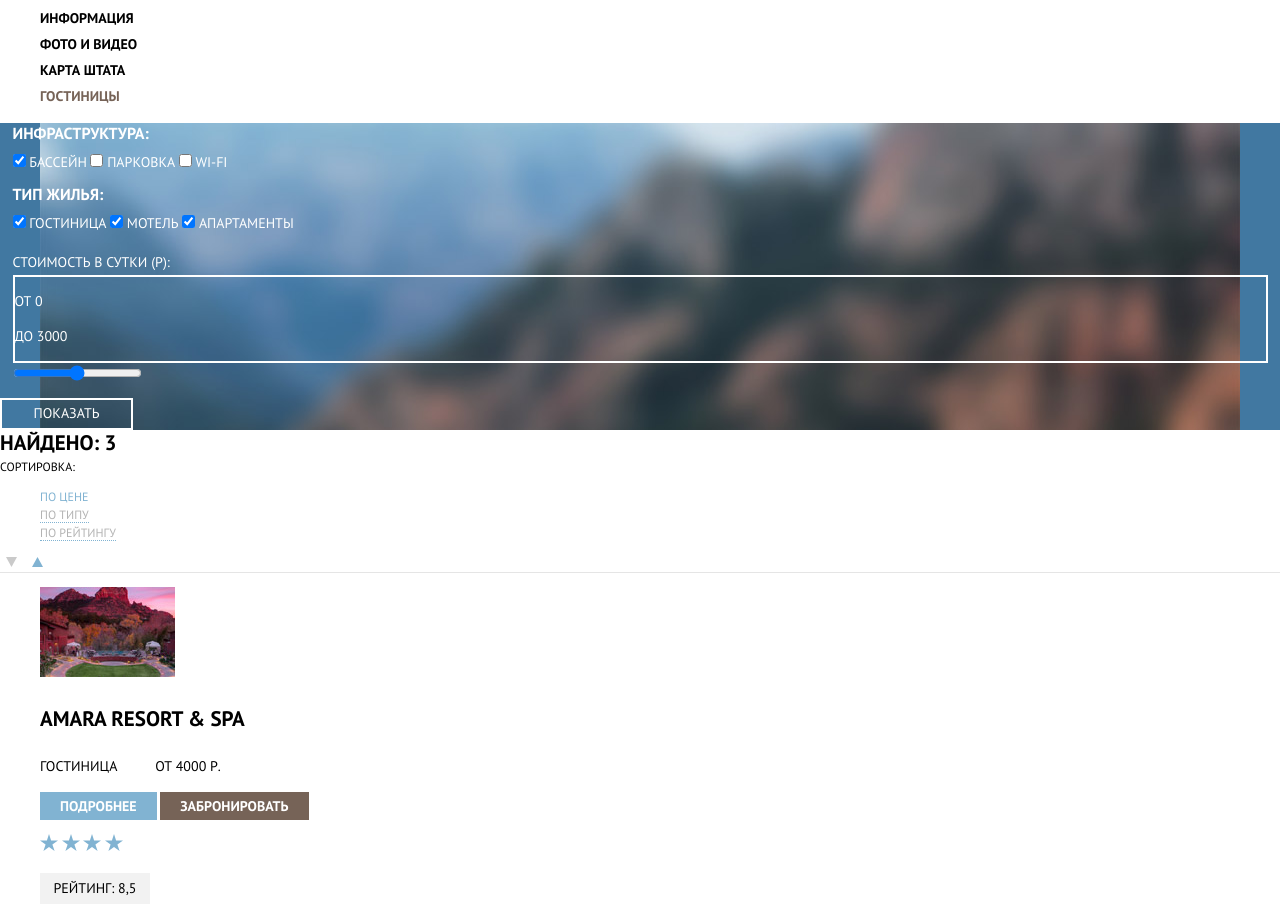
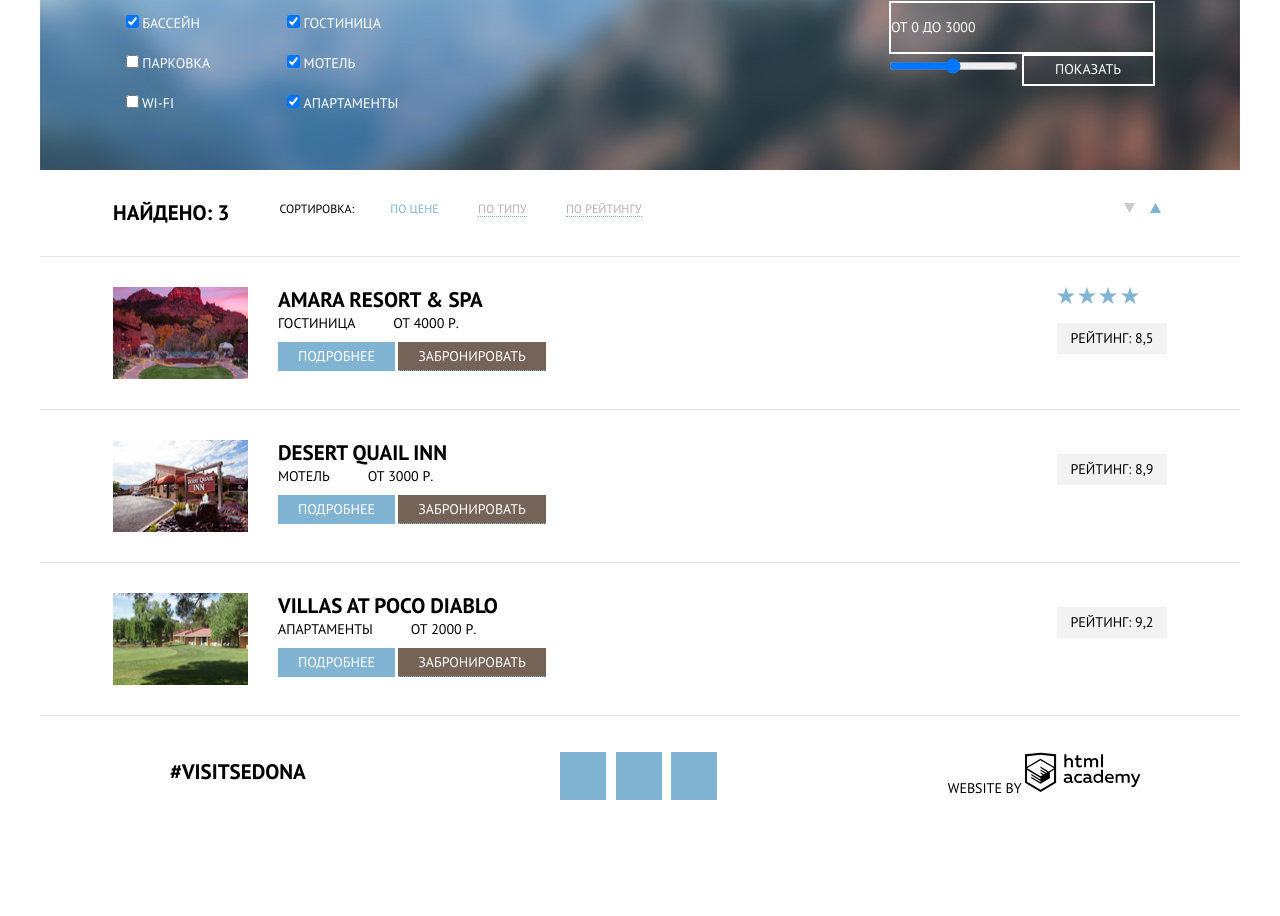
Before and after one commit to ilebedev-ru/264005-sedona, a plain HTML site: page catalog.html in a window 1280 px wide. Shown: the part 87-1003 px from the top of the page. After the commit the page ends 931 px from the top, so only its background shows below. Drawn offline with Linux system fonts and the light colour scheme.

Commit message:
Крупная сетка Седоны

```diff
--- a/catalog.html
+++ b/catalog.html
@@ -8,6 +8,7 @@
         <link rel="stylesheet" href="css/style.css">
     </head>
     <body>
+        <div class="main-container">
             <header class="main-header">
                 <nav class="header-nav">
                     <a href="index.html" title="Вернуться на главную страницу"><img src="img/logo.png" alt="Седона" width="138" height="70"></a>
@@ -26,15 +27,15 @@
                     <form action="http://echo.htmlacademy.ru" method="get" class="catalog-filter">
                         <fieldset>
                             <legend>Инфраструктура:</legend>
-                        <label><input type="checkbox" name="pool" checked> Бассейн</label>
-                        <label><input type="checkbox" name="parking"> Парковка</label>
-                        <label><input type="checkbox" name="wifi"> WI-FI</label>
+                            <p><label><input type="checkbox" name="pool" checked> Бассейн</label></p>
+                            <p><label><input type="checkbox" name="parking"> Парковка</label></p>
+                            <p><label><input type="checkbox" name="wifi"> WI-FI</label></p>
                         </fieldset>
                         <fieldset>
                             <legend>Тип жилья:</legend>
-                        <label><input type="checkbox" name="guestroom" checked> Гостиница</label>
-                        <label><input type="checkbox" name="hotel" checked> Мотель</label>
-                        <label><input type="checkbox" name="apartments" checked> Апартаменты</label>
+                            <p><label><input type="checkbox" name="guestroom" checked> Гостиница</label></p>
+                            <p><label><input type="checkbox" name="hotel" checked> Мотель</label></p>
+                            <p><label><input type="checkbox" name="apartments" checked> Апартаменты</label></p>
                         </fieldset>
                         <fieldset>
                             <label for="price">Стоимость в сутки (р):</label>
@@ -44,15 +45,15 @@
                             </div>
                             <input type="range" id="price" name="price" min="0" max="3000" step="100">
                             <output name="price"></output>
+                            <button type="submit" class="catalog-filter-btn">Показать</button>
                         </fieldset>
-                    <button type="submit" class="catalog-filter-btn">Показать</button>
                     </form>
                 </section>
                 <section class="search-results">
+                    <div class="search-results-wrapper">
                         <h2 class="visually-hidden">Результаты поиска</h2>
                         <span class="search-results-find">Найдено: 3</span>
-                <div class="search-results-sorting">
-                    Сортировка:
+                        <span> Сортировка:</span>
                         <ul>
                             <li class="search-results-sorting-active">По цене</li>
                             <li ><a href="#">По типу</a></li>
@@ -71,8 +72,9 @@
                     <ul class="search-results-list">
 
                         <li class="search-results-item">
+                            <div class="search-results-wrapper">
+                                <img src="img/hotels-prev-1.jpg" alt="Amara Resort & spa">
                                 <div class="search-results-item-info">
-                            <img src="img/hotels-prev-1.jpg" alt="Amara Resort & spa">
                                     <a href="#"><h3>Amara Resort & Spa</h3></a>
                                     <span>Гостиница</span><span>от 4000 р.</span>
                                     <p class="search-results-btn">
@@ -89,11 +91,13 @@
                                     </span>
                                     <p>Рейтинг: 8,5</p>
                                 </div>
+                            </div>
                         </li>
 
                         <li class="search-results-item">
+                            <div class="search-results-wrapper">
+                                <img src="img/hotels-prev-2.jpg" alt="Desert Quail Inn">
                                 <div class="search-results-item-info">
-                            <img src="img/hotels-prev-2.jpg" alt="Desert Quail Inn">
                                     <a href="#"><h3>Desert Quail Inn</h3></a>
                                     <span>Мотель</span><span>от 3000 р.</span>
                                     <p class="search-results-btn">
@@ -105,11 +109,13 @@
                                     <span class="search-results-item-stars"></span>
                                     <p>Рейтинг: 8,9</p>
                                 </div>
+                            </div>
                         </li>
 
                         <li class="search-results-item">
+                            <div class="search-results-wrapper">
+                                <img src="img/hotels-prev-3.jpg" alt="Villas At Poco Diablo">
                                 <div class="search-results-item-info">
-                            <img src="img/hotels-prev-3.jpg" alt="Villas At Poco Diablo">
                                     <a href="#"><h3>Villas At Poco Diablo</h3></a>
                                     <span>Апартаменты</span><span>от 2000 р.</span>
                                     <p class="search-results-btn">
@@ -121,20 +127,22 @@
                                     <span class="search-results-item-stars"></span>
                                     <p>Рейтинг: 9,2</p>
                                 </div>
+                            </div>
                         </li>
                     </ul>
                 </section>
             </main>
 
             <footer class="main-footer">
+                <div class="footer-container">
                     <div class="main-footer-hashtag">
                         #VISITSEDONA
                     </div>
                     <div class="social-media">
                         <ul class="social-icon">
-                    <li><a class="social-button tw" href="#">Твиттер</a></li>
-                    <li><a class="social-button fb" href="#">Фейсбук</a></li>
-                    <li><a class="social-button youtube" href="#">Ютуб</a></li>
+                            <li><a class="social-button" href="#"><span class="visually-hidden">Твиттер</span></a></li>
+                            <li><a class="social-button" href="#"><span class="visually-hidden">Фейсбук</span></a></li>
+                            <li><a class="social-button" href="#"><span class="visually-hidden">Ютуб</span></a></li>
                         </ul>
                     </div>
                     <div class="footer-copyrite">
@@ -145,6 +153,8 @@
                                 </svg>
                             </a>
                     </div>
+                </div>
             </footer>
+        </div>
     </body>
 </html>
--- a/css/style.css
+++ b/css/style.css
@@ -10,9 +10,6 @@ body {
 	text-transform: uppercase;
 
 	background-color: #ffffff;
-	background-image: url("../img/main-background.jpg");
-	background-position: top center;
-	background-repeat: no-repeat;
 }
 
 a {
@@ -25,6 +22,12 @@ a {
   width: 1px;
   height: 1px;
   margin: -1px;
+}
+
+.main-container {
+	width: 1200px;
+	margin: 0 auto;
+	padding: 0;
 }
 
 
@@ -45,11 +48,43 @@ a {
 	background: #ffffff;
 }
 
+.header-nav img {
+	position: absolute;
+	left: 50%;
+	margin-left: -69px;
+	z-index: 999;
+}
+
 .main-menu {
+	display: flex;
+	justify-content: space-between;
+	margin: 0 6%;
+	padding: 0;
 	list-style: none;
 }
 
+.text-container {
+	margin: 0 auto;
+}
+
+.main-menu li {
+	width: 20%;
+}
+
+.main-menu li:nth-child(1),
+.main-menu li:nth-child(2) {
+	text-align: left;
+}
+
+.main-menu li:nth-child(3),
+.main-menu li:nth-child(4) {
+	text-align: right;
+}
+
+
 .main-menu a {
+	padding: 8px 10px;
+
 	color: #000000;
 }
 
@@ -70,6 +105,7 @@ a {
 	font-size: 21px;
 	line-height: 26px;
 	text-align: center;
+
 }
 
 .what-is-sedona-descr {
@@ -78,14 +114,22 @@ a {
 }
 
 .feature {
+	display: flex;
+	justify-content: space-between;
 	color: #ffffff;
 
 	background-color: #81b3d2;
 }
 
+.feature-description {
+	width: 310px;
+	margin: auto;
+}
+
+
 .feature-description h2,
 .advice-list h3,
-.feature-item h3 {
+.features-item h3 {
 	font-size: 21px;
 	line-height: 21px;
 	text-align: center;
@@ -93,21 +137,50 @@ a {
 
 .feature-description p,
 .advice-list p,
-.feature-item p {
+.features-item p {
 	font-size: 14px;
 	line-height: 21px;
 	font-weight: normal;
 	text-align: center;
 }
 
+.advice {
+	padding-top: 60px;
+}
+
 .advice-list {
+	display: flex;
+	justify-content: space-around;
+	align-content: center;
+
+	margin: 0;
+	padding: 0;
+
 	list-style: none;
 }
 
+.advice-item {
+	width: 255px;
+
+	margin-bottom: 70px;
+	padding-top: 80px;
+
+}
+
 .features {
+	display: flex;
+	justify-content: space-around;
+
+	padding-top: 25px;
+
 	color: #000000;
 
 	background-color: #eeeeee;
+}
+
+.features-item {
+	width: 270px;
+	margin-bottom: 45px;
 }
 
 .search-hostels {
@@ -150,13 +223,24 @@ a {
 }
 
 .search-form {
+	width: 568px;
+	margin: 0 auto;
+	padding-top: 40px;
+	padding-bottom: 55px;
+
 	color: #000000;
-	text-align: center;
+	text-align: left;
 
 	background-color: #ffffff;
 	box-shadow: 7px 0 15px rgba(0,0,0,0.15);
 }
 
+
+.search-form-container {
+
+	width: 458px;
+	margin: auto;
+}
 
 .search-form input {
 	font: inherit;
@@ -178,6 +262,8 @@ a {
 }
 
 .search-form-btn {
+	width: 100%;
+
 	font: inherit;
 	font-size: 21px;
 	line-height: 26px;
@@ -204,6 +290,8 @@ a {
 /* для страницы каталога*/
 
 .catalog-filter-container {
+	padding: 31px 73px;
+
 	color: #ffffff;
 
 	background-color: #4178a1;
@@ -212,9 +300,17 @@ a {
 	background-repeat: no-repeat;
 }
 
+.catalog-filter {
+	display: flex;
+}
+
 
 .catalog-filter fieldset {
 	border: none;
+}
+
+.catalog-filter fieldset:nth-child(2) {
+	flex-grow: 1;
 }
 
 .catalog-filter legend {
@@ -234,6 +330,10 @@ a {
 	font-weight: normal;
 
 	border: 2px solid #ffffff;
+}
+
+.price-number p {
+	display: inline-block;
 }
 
 .catalog-filter-btn {
@@ -257,26 +357,61 @@ a {
 	background-color: #ffffff;
 }
 
-.search-results-find {
-	font-size: 21px;
-	line-height: 26px;
-}
+.search-results-wrapper {
+	display: flex;
+	padding: 30px 73px;
 
-.search-results-sorting {
 	font-size: 12px;
 	line-height: 18px;
 	font-weight: normal;
+
 	border-bottom: 1px solid #e5e5e5;
 }
 
-.search-results-sorting ul {
+.search-results-wrapper img {
+	margin-right: 30px;
+}
+
+.search-results-find {
+	margin: 0;
+	margin-right: 50px;
+	padding: 0;
+
+	font-size: 21px;
+	line-height: 26px;
+	font-weight: 700;
+}
+
+
+.search-results-wrapper ul {
+	flex-grow:1;
+
+	padding: 0;
+	margin: 0;
+
 	color: #81b3d2;
+
 	list-style: none;
 }
 
-.search-results-sorting a {
+.search-results-wrapper li {
+	display: inline-block;
+	margin-left: 36px;
+}
+
+.search-results-wrapper a {
 	color: rgba(0,0,0,0.3);
 	border-bottom: 1px dotted #81b3d2;
+}
+
+.search-results-wrapper a:hover,
+.search-results-wrapper a:focus {
+	color: #81b3d2;
+}
+
+.search-results-wrapper a:active {
+	color: #000000;
+	border: none;
 }
 
 
@@ -302,14 +437,19 @@ a {
 }
 
 .search-results-list {
+	padding: 0;
+	margin: 0;
+
 	list-style: none;
 }
 
-.search-results-item {
-	border-bottom: 1px solid #e5e5e5;
+.search-results-item-info {
+	flex-grow: 1;
 }
 
+
 .search-results-item-info h3 {
+	margin: 0;
 	color: #000000;
 	font-size: 21px;
 	line-height: 26px;
@@ -387,17 +527,36 @@ a {
 
 
 
-/* футер*/
+/* -----------футер-------------------*/
+
+.main-footer {
+	padding: 36px 100px;
+}
+
+.footer-container {
+	display: flex;
+	justify-content: space-between;
+}
 
 
 .main-footer-hashtag {
+	padding: 7px 30px;
+
 	font-size: 21px;
 	line-height: 26px;
 	text-align: center;
 }
 
 .social-icon {
+	padding: 0;
+	margin: 0px;
+
 	list-style: none;
+}
+
+.social-icon li {
+	display: inline-block;
+	margin-right: 6px;
 }
 
 .social-media {
@@ -405,10 +564,18 @@ a {
 }
 
 .social-icon a {
+	display: block;
+
+	width: 46px;
+	height: 48px;
+
 	color: #000000;
+
+	background-color: #81b3d2;
 }
 
 .footer-copyrite {
+
 	font-size: 14px;
 	line-height: 24px;
 	font-weight: normal;
```
Also changed, not shown: index.html (+16 -12 lines). Lines whose indentation alone changed are shown as unchanged.
